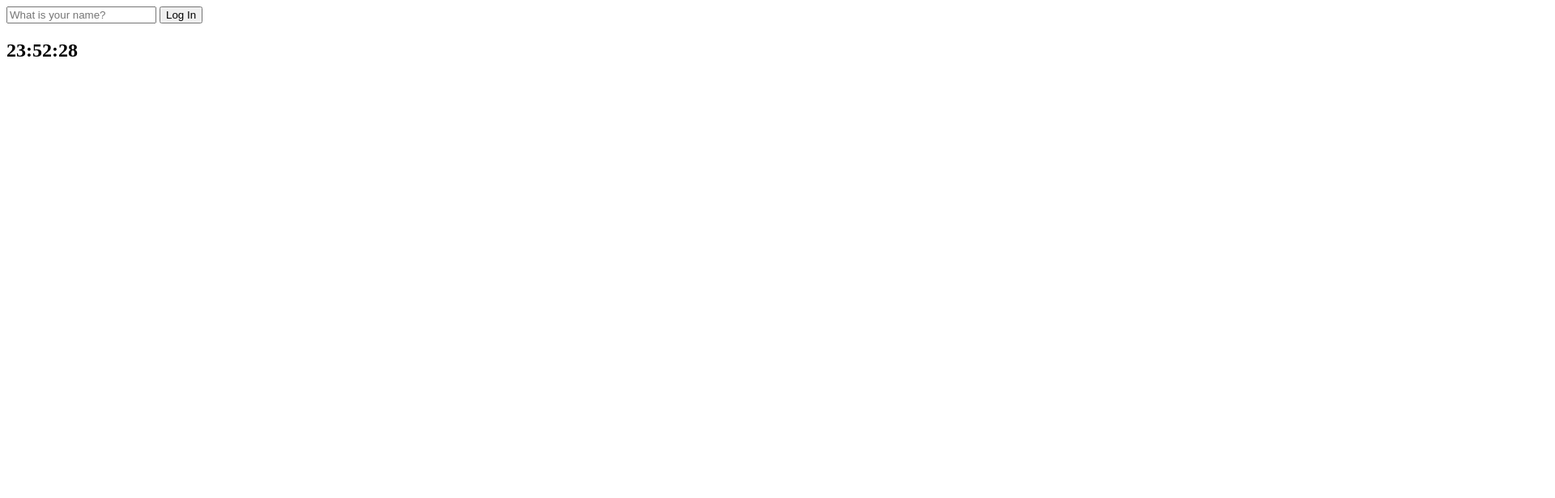
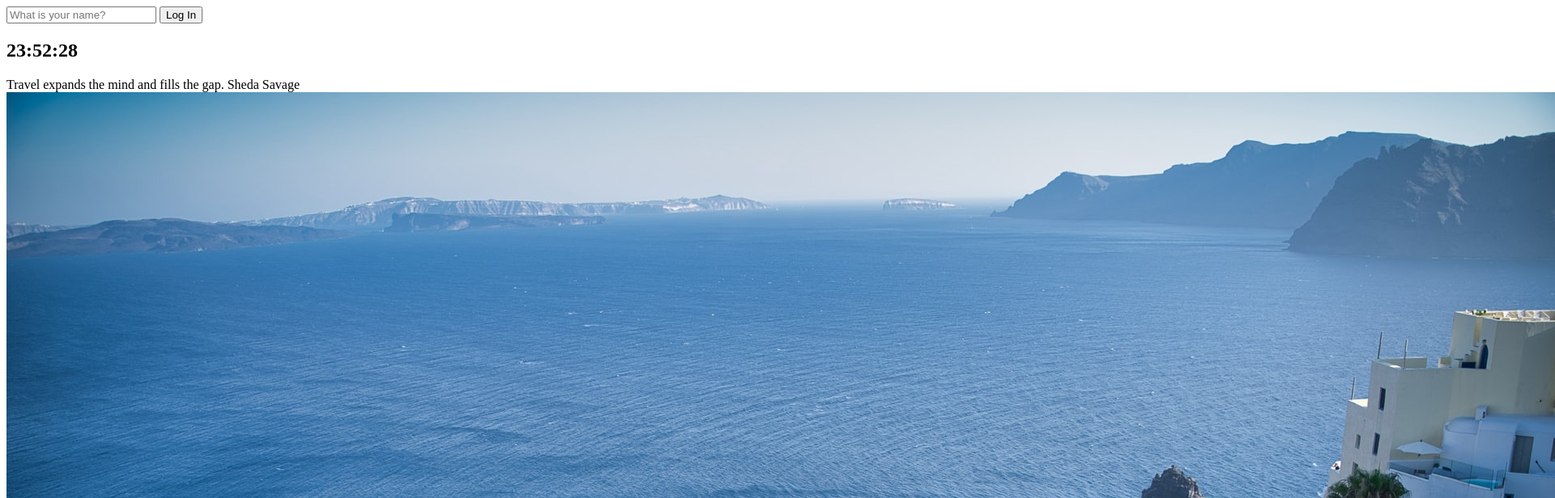
Before and after one commit to draketamer/-vanilla_js_2024, a plain HTML site: page index.html in a window 1280 px wide. Shown: the top 616 px of the page at 81% size, 1920 px wide, since content can reach past the window. Drawn offline with Linux system fonts and the light colour scheme.

Commit message:
#6.1 Background

```diff
--- a/index.html
+++ b/index.html
@@ -27,5 +27,6 @@
     <script src="js/greetings.js"></script>
     <script src="js/clock.js"></script>
     <script src="js/quotes.js"></script>
+    <script src="js/background.js"></script>
   </body>
 </html>
--- /dev/null
+++ b/js/background.js
@@ -0,0 +1,5 @@
+const images = ["0.jpeg", "1.jpeg", "2.jpeg"];
+const chosenImage = images[Math.floor(Math.random() * images.length)];
+const bgImage = document.createElement("img");
+bgImage.src = `img/${chosenImage}`;
+document.body.appendChild(bgImage);
--- a/js/quotes.js
+++ b/js/quotes.js
@@ -0,0 +1,48 @@
+const quotes = [
+  {
+    quote: "The way to get started is to quit talking and begin doing.",
+    author: "Walt Disney",
+  },
+  {
+    quote: "Life is what happens when you're busy making other plans.",
+    author: "John Lennon",
+  },
+  {
+    quote:
+      "The world is a book and those who do not travel read only one page.",
+    author: "Saint Augustine",
+  },
+  {
+    quote: "Life is either a daring adventure or nothing at all.",
+    author: "Helen Keller",
+  },
+  {
+    quote: "To Travel is to Live",
+    author: "Hans Christian Andersen",
+  },
+  {
+    quote: "Only a life lived for others is a life worthwhile.",
+    author: "Albert Einstein",
+  },
+  {
+    quote: "You only live once, but if you do it right, once is enough.",
+    author: "Mae West",
+  },
+  {
+    quote: "Never go on trips with anyone you do ntot love.",
+    author: "Hemmingway",
+  },
+  {
+    quote: "We wander for distraction, but we travel for fulfilment.",
+    author: "Hilaire Belloc",
+  },
+  {
+    quote: "Travel expands the mind and fills the gap.",
+    author: "Sheda Savage",
+  },
+];
+const quote = document.querySelector("#quote span:first-child");
+const author = document.querySelector("#quote span:last-child");
+const todaysQuote = quotes[Math.floor(Math.random() * quotes.length)];
+quote.innerText = todaysQuote.quote;
+author.innerText = todaysQuote.author;
```
Also changed, not shown: img/0.jpeg (added), img/1.jpeg (added), img/2.jpeg (added).
